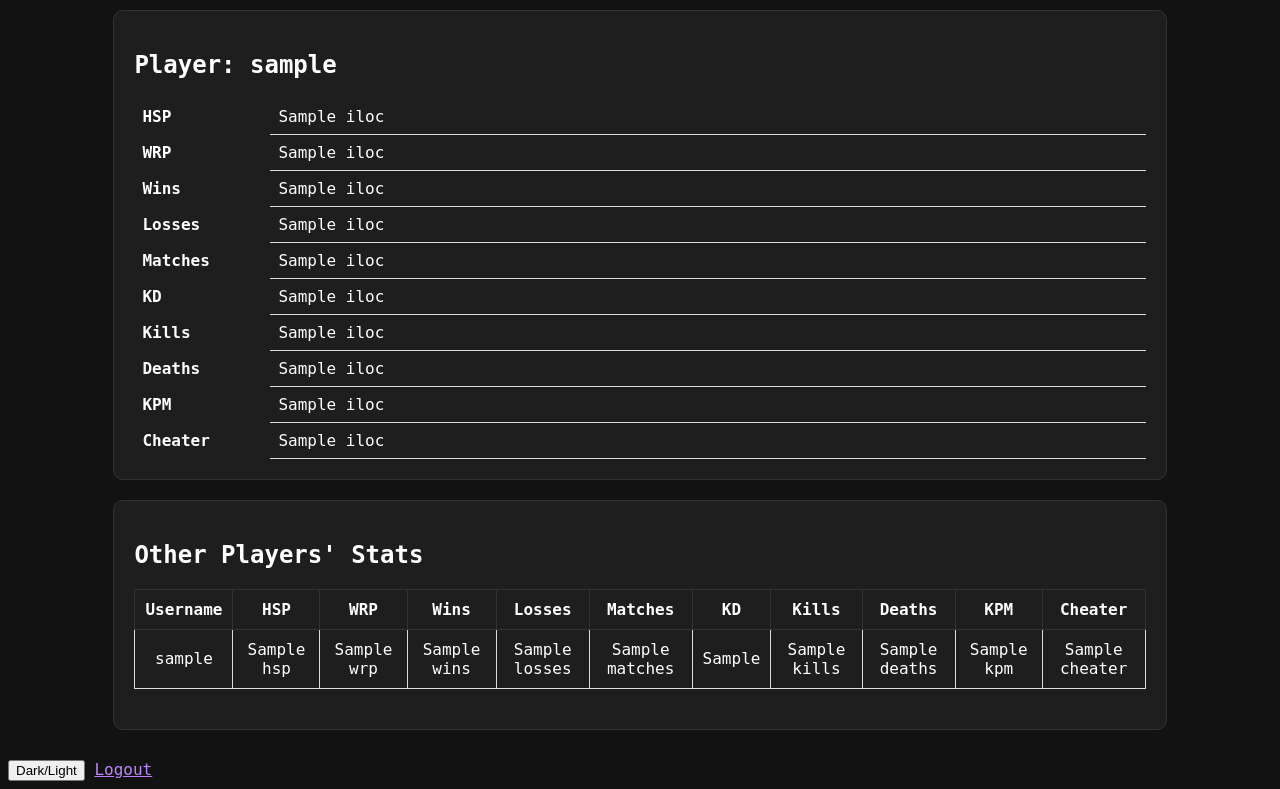
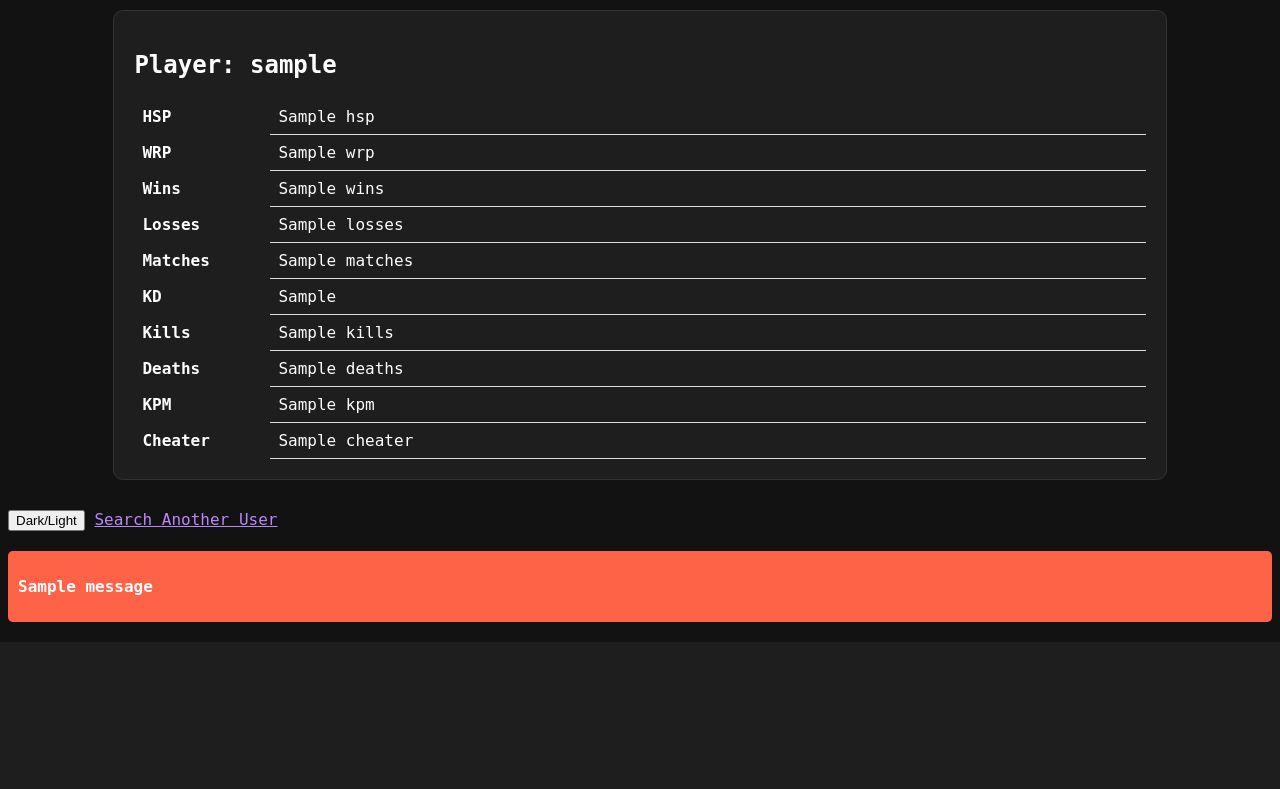
Before and after one commit to zachary-reed/CheatWatch, a Flask app: template template/index.html in a window 1280 px wide. Shown: the part 171-960 px from the top of the page. After the commit the page ends 793 px from the top, so only its background shows below. Run offline with Flask 3, Linux system fonts and the light colour scheme; the template is opened without the code that fills it: most values are stand-ins (such as "Sample title", 1, 10 or a date in 2020); one stand-in notice (Sample message) is shown; parts of the project's set-up code (start-up, migrations or seed data) failed here and were passed over.

Commit message:
only one users stats show with cheater score

```diff
--- a/app.py
+++ b/app.py
@@ -1,5 +1,4 @@
 from flask import Flask, render_template, redirect, request, session, flash
-import matplotlib.pyplot as plt
 import pandas as pd
 import numpy as np
 import json
@@ -9,34 +8,10 @@ from sklearn.linear_model import LogisticRegression
 from sklearn.metrics import accuracy_score, confusion_matrix, classification_report
 from sklearn.preprocessing import StandardScaler
 
-
-
-
-
-def predict_user(user):
-    #user = np.array(user[1:]).reshape(1, -1)
-    user = np.array(user).reshape(1,-1)
-    prediction = model.predict_proba(user)
-    return prediction
-
-def get_user_data(username):
-    p = subprocess.run(["cargo", "run", "--", "--username", username], capture_output=True)
-    user = json.loads(json.loads(p.stdout))
-    data = [user["hsp"], user["wrp"], user["wins"], user["losses"], user["matches"], user["kd"], user["kills"], user["deaths"], user["kpm"]]
-    return data
-
-
-
-
-
-p = subprocess.run(["cargo", "build"]) # Compile Rust code
-data = pd.read_csv("R6_Data.csv")      # read training data
-
-#print(data.head())  # Inspect the first few rows
-
-X = data.drop(["username","cheater"], axis=1)  # Features
-y = data['cheater']               # Labels
-
+# Load model and data
+data = pd.read_csv("R6_Data.csv")  # read training data
+X = data.drop(["username", "cheater"], axis=1)  # Features
+y = data['cheater']  # Labels
 X_train, X_test, y_train, y_test = train_test_split(X, y, test_size=0.25, random_state=42)
 
 model = LogisticRegression()
@@ -48,63 +23,61 @@ X_train = ss_train.fit_transform(X_train)
 ss_test = StandardScaler()
 X_test = ss_test.fit_transform(X_test)
 
+# Define prediction function
+def predict_user(user):
+    user = np.array(user).reshape(1, -1)
+    prediction = model.predict_proba(user)
+    return prediction
 
+# Define function to get user data from the Rust app
+def get_user_data(username):
+    p = subprocess.run(["cargo", "run", "--", "--username", username], capture_output=True)
+    try:
+        user = json.loads(json.loads(p.stdout))
+    except json.JSONDecodeError:
+        return None  # return None if user not found
+    data = [user["hsp"], user["wrp"], user["wins"], user["losses"], user["matches"], user["kd"], user["kills"], user["deaths"], user["kpm"]]
+    return data
 
-predictions = model.predict(X_test)
-
-cm = confusion_matrix(y_test, predictions)
-
-TN, FP, FN, TP = confusion_matrix(y_test, predictions).ravel()
-
-print('True Positive(TP)  = ', TP)
-print('False Positive(FP) = ', FP)
-print('True Negative(TN)  = ', TN)
-print('False Negative(FN) = ', FN)
-
-accuracy =  (TP + TN) / (TP + FP + TN + FN)
-
-print('Accuracy of the binary classifier = {:0.3f}'.format(accuracy))
-
-
+# Set up the Flask app
 app = Flask(__name__, template_folder="template")
 app.secret_key = 'your_secret_key'  # secret key
 
-
 @app.route('/')
-def index(): # this is the index page
+def index():  # this is the index page
     if 'username' in session:
         username = session['username']
-        other_players_stats = stats_df[stats_df['username'] != username]
+        user_data = data[data['username'] == username].iloc[0]  # Get user stats from CSV
+        other_players_stats = data[data['username'] != username]
         page = request.args.get('page', 1, type=int)
         per_page = 9
         start = (page - 1) * per_page
         end = start + per_page
         page_stats = other_players_stats.iloc[start:end]
-        return render_template("index.html", username=username, stats=page_stats, page=page, total_pages=len(other_players_stats) // per_page + (1 if len(other_players_stats) % per_page != 0 else 0))
+
+        # Predict if the user is a cheater
+        prediction = predict_user([user_data[["hsp", "wrp", "wins", "losses", "matches", "kd", "kills", "deaths", "kpm"]].values.tolist()])[0]
+        prob_cheater = prediction[1] * 100  # probability of being a cheater
+
+        flash(f"Probability that user {username} is a cheater: {prob_cheater:.2f}%")
+        return render_template("index.html", username=username, stats=user_data, page=page, total_pages=len(other_players_stats) // per_page + (1 if len(other_players_stats) % per_page != 0 else 0))
     return redirect('/login')
 
 @app.route('/login', methods=['GET', 'POST'])
-def login(): # this is the login page
-    if request.method == 'POST': # user inputs username
+def login():
+    if request.method == 'POST':  # user inputs username
         username = request.form['username']
-        """
-        if username in stats_df['username'].values:
-            session['username'] = username
-            return redirect('/')
-        """
-        user_data = get_user_data(username) # call Rust program with username as parameter, returns data
-        prediction = predict_user(user_data)[0] # returns probability that user is a cheater, do whatever with this
-        print(prediction)
-        msg = str("Probability that user " + username + " is a cheater: " + str(prediction[1]) + "%")
-        print(msg)
-        flash(msg)
-    else: # error for wrong username
-        print("Account does not exist")
-        return render_template('login.html', error="Account does not exist")
+
+        # Check if username exists in the CSV file
+        if username in data['username'].values:
+            session['username'] = username  # Store the username in the session
+            return redirect('/')  # Redirect to the home page
+        else:
+            return render_template('login.html', error="Account does not exist")
     return render_template('login.html')
 
 @app.route('/logout')
-def logout(): # this is the logout button that redirects back to the login page
+def logout():  # this is the logout button that redirects back to the login page
     session.pop('username', None)
     return redirect('/login')
 
--- a/static/styles.css
+++ b/static/styles.css
@@ -72,6 +72,16 @@ body {
     background-color: #f5f5f5;
 }
 
+.flash-message {
+    background-color: #f0e68c;
+    padding: 10px;
+    border-radius: 5px;
+    margin: 20px 0;
+    color: #333;
+    font-weight: bold;
+}
+
+
 /* pagination */
 .pagination {
     margin-top: 20px;
--- a/template/index.html
+++ b/template/index.html
@@ -9,6 +9,15 @@
             max-width: 500px;
             margin-bottom: 10px;
         }
+
+        .flash-message {
+            background-color: #FF6347; /* Highlighted message color */
+            padding: 10px;
+            border-radius: 5px;
+            margin: 20px 0;
+            color: #fff;
+            font-weight: bold;
+        }
     </style>
 </head>
 <body class="dark-mode">
@@ -16,108 +25,70 @@
         <img src="/static/images/headerlogo.png" alt="header">
     </div>
     <div class="content">
-        <div class="player-rectangle"> <!--the users stats shown as a table-->
+        <div class="player-rectangle"> <!-- the user's stats shown as a table -->
             <h2>Player: {{ username }}</h2>
             <table>
                 <tbody>
                     <tr>
                         <th>HSP</th>
-                        <td>{{ stats.hsp.iloc[0] }}</td>
+                        <td>{{ stats.hsp }}</td>
                     </tr>
                     <tr>
                         <th>WRP</th>
-                        <td>{{ stats.wrp.iloc[0] }}</td>
+                        <td>{{ stats.wrp }}</td>
                     </tr>
                     <tr>
                         <th>Wins</th>
-                        <td>{{ stats.wins.iloc[0] }}</td>
+                        <td>{{ stats.wins }}</td>
                     </tr>
                     <tr>
                         <th>Losses</th>
-                        <td>{{ stats.losses.iloc[0] }}</td>
+                        <td>{{ stats.losses }}</td>
                     </tr>
                     <tr>
                         <th>Matches</th>
-                        <td>{{ stats.matches.iloc[0] }}</td>
+                        <td>{{ stats.matches }}</td>
                     </tr>
                     <tr>
                         <th>KD</th>
-                        <td>{{ stats.kd.iloc[0] }}</td>
+                        <td>{{ stats.kd }}</td>
                     </tr>
                     <tr>
                         <th>Kills</th>
-                        <td>{{ stats.kills.iloc[0] }}</td>
+                        <td>{{ stats.kills }}</td>
                     </tr>
                     <tr>
                         <th>Deaths</th>
-                        <td>{{ stats.deaths.iloc[0] }}</td>
+                        <td>{{ stats.deaths }}</td>
                     </tr>
                     <tr>
                         <th>KPM</th>
-                        <td>{{ stats.kpm.iloc[0] }}</td>
+                        <td>{{ stats.kpm }}</td>
                     </tr>
                     <tr>
                         <th>Cheater</th>
-                        <td>{{ stats.cheater.iloc[0] }}</td>
+                        <td>{{ stats.cheater }}</td>
                     </tr>
                 </tbody>
             </table>
         </div>
-        <div class="stats-rectangle"> <!--other players stats made into a table-->
-            <h2>Other Players' Stats</h2>
-            <table>
-                <thead>
-                    <tr>
-                        <th>Username</th>
-                        <th>HSP</th>
-                        <th>WRP</th>
-                        <th>Wins</th>
-                        <th>Losses</th>
-                        <th>Matches</th>
-                        <th>KD</th>
-                        <th>Kills</th>
-                        <th>Deaths</th>
-                        <th>KPM</th>
-                        <th>Cheater</th>
-                    </tr>
-                </thead>
-                <tbody>
-                    {% for index, row in stats.iterrows() %}
-                        <tr>
-                            <td>{{ row.username }}</td>
-                            <td>{{ row.hsp }}</td>
-                            <td>{{ row.wrp }}</td>
-                            <td>{{ row.wins }}</td>
-                            <td>{{ row.losses }}</td>
-                            <td>{{ row.matches }}</td>
-                            <td>{{ row.kd }}</td>
-                            <td>{{ row.kills }}</td>
-                            <td>{{ row.deaths }}</td>
-                            <td>{{ row.kpm }}</td>
-                            <td>{{ row.cheater }}</td>
-                        </tr>
-                    {% endfor %}
-                </tbody>
-            </table>
-            <div class="pagination"> <!--not all data is shown at once; 9 players shown at a time-->
-                {% if page > 1 %}
-                    <a href="{{ url_for('index', page=page-1) }}">Previous</a>
-                {% endif %}
-
-                {% if page < total_pages %}
-                    <a href="{{ url_for('index', page=page+1) }}">Next</a>
-                {% endif %}
     </div>
-        </div>
-    </div>
-        <button id="toggle-theme" class="button-spacing">Dark/Light</button> <!--button for dark mode-->
+    <button id="toggle-theme" class="button-spacing">Dark/Light</button> <!-- button for dark mode -->
     <script>
         document.getElementById('toggle-theme').addEventListener('click', function() {
             document.body.classList.toggle('dark-mode');
         });
     </script>
 
+    <a href="/logout">Search Another User</a>
+
+    <!-- Display Flash message if available -->
+    {% with messages = get_flashed_messages() %}
+        {% if messages %}
+            <div class="flash-message">
+                <p>{{ messages[0] }}</p>
             </div>
-    <a href="/logout">Logout</a>
+        {% endif %}
+    {% endwith %}
 </body>
 </html>
```
Also changed, not shown: template/login.html (+13 -24 lines). Lines whose indentation alone changed are shown as unchanged.
